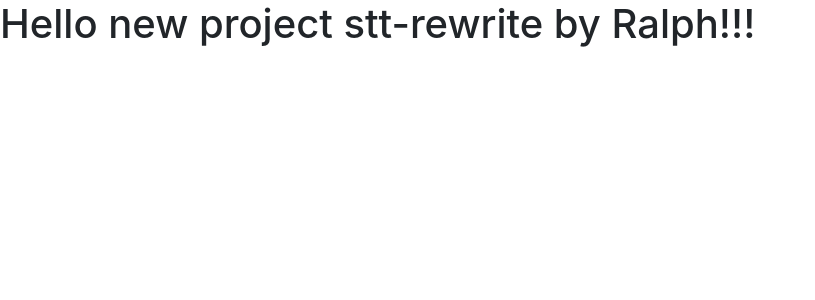
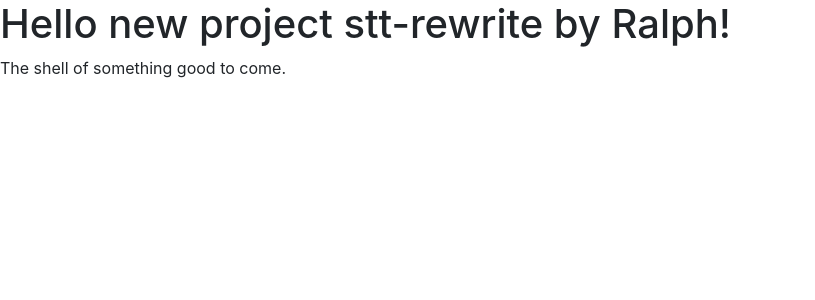
Before and after one commit to rewiest/mean-course-max-stt-rewrite-example, an Angular app: page / in a window 1280 px wide. Shown: the top 300 px of the page, without its empty margins (0-815 px from the left). Built offline with nearby package versions, Linux system fonts and the light colour scheme.

Commit message:
updated home page

```diff
--- a/src/app/app.component.html
+++ b/src/app/app.component.html
@@ -1 +1,4 @@
-<h1>Hello new project {{ title }} by Ralph!!!</h1>
+<h1>Hello new project {{ title }} by Ralph!</h1>
+<p>
+  The shell of something good to come.
+</p>
```
